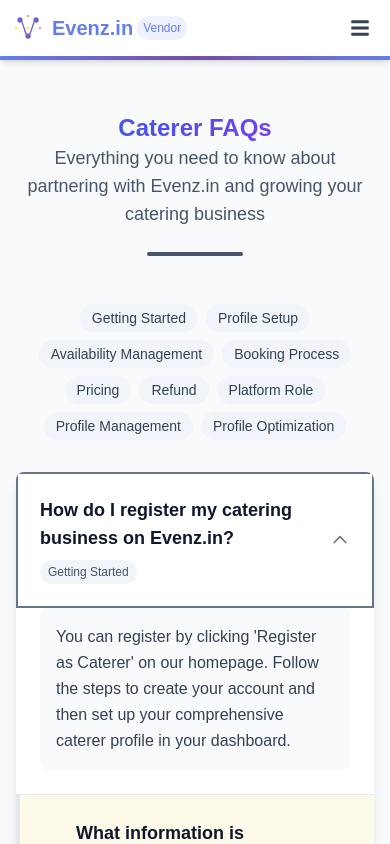
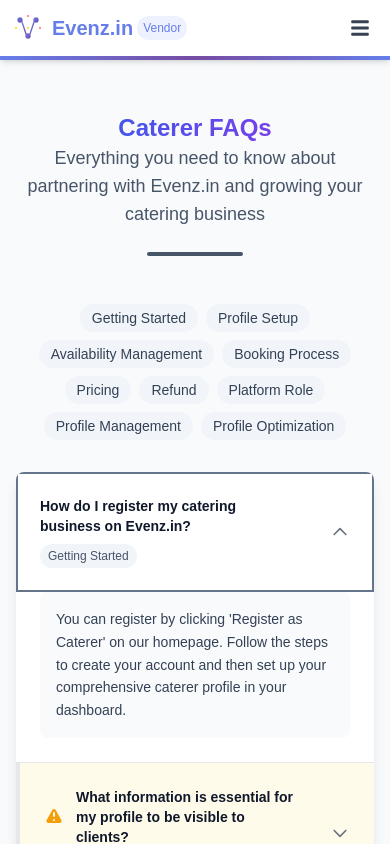
Before and after one commit to saurabh-kr12/evenz-mvp, a Next.js app in the folder evenz-caterers/: page /faq in a window 390 px wide. Both pictures are taken after a click on the button 195 px from the left and 540 px from the top of the page. Shown: the top 844 px of the page. Built offline with nearby package versions, Linux system fonts and the light colour scheme; no server answers.

Commit message:
fixed font-size for faqs page

```diff
--- a/evenz-caterers/components/FAQ.js
+++ b/evenz-caterers/components/FAQ.js
@@ -124,7 +124,7 @@
                             <path strokeLinecap="round" strokeLinejoin="round" strokeWidth={2} d="M12 8c-1.657 0-3 .895-3 2s1.343 2 3 2 3 .895 3 2-1.343 2-3 2m0-8c1.11 0 2.08.402 2.599 1M12 8V7m0 1v8m0 0v1m0-1c-1.11 0-2.08-.402-2.599-1M21 12a9 9 0 11-18 0 9 9 0 0118 0z" />
                           </svg>
                         )}
-                        <h3 className="text-lg font-semibold text-slate-900 pr-4">
+                        <h3 className="sm:text-lg text-sm font-semibold text-slate-900 pr-4">
                           {faq.question}
                         </h3>
                       </div>
@@ -162,7 +162,7 @@
                           ? 'bg-white border border-blue-200'
                           : 'bg-gray-50'
                     }`}>
-                      <p className="text-slate-700 leading-relaxed">
+                      <p className="text-slate-700 text-sm sm:text-base leading-relaxed">
                         {faq.category === 'Pricing' && faq.answer.includes('₹200') ? (
                           <span>
                             {faq.answer.includes('NO monthly or yearly subscription fees') ? (
```
